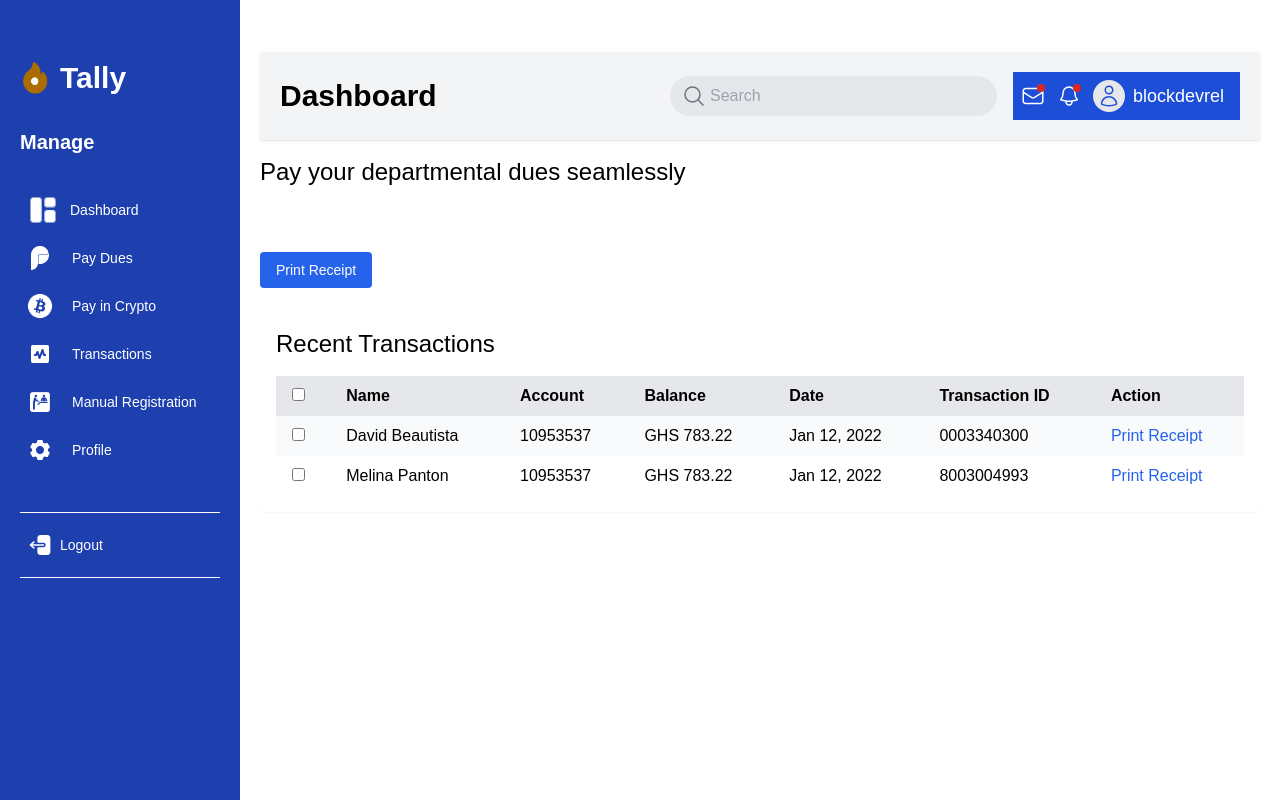
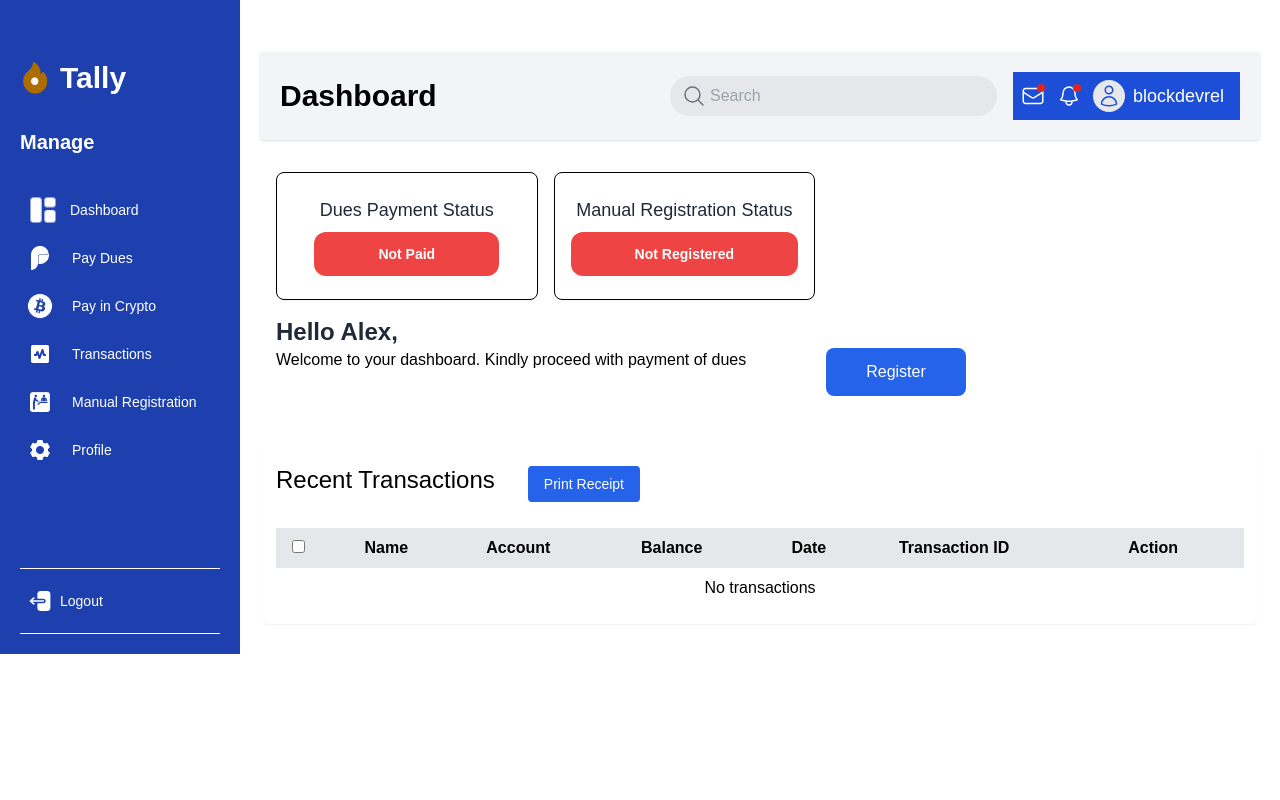
Before and after one commit to alexnjoya/dpay, a Next.js app: page /dashboard in a window 1280 px wide. Built offline with nearby package versions, Linux system fonts and the light colour scheme.

Commit message:
student dashboard

```diff
--- a/app/components/common/TransactionTable.tsx
+++ b/app/components/common/TransactionTable.tsx
@@ -18,36 +18,26 @@ const TransactionTable: React.FC = () => {
     setSelectAll(!selectAll);
   };
 
-  const transactions: Transaction[] = [
-    {
-      id: "0003340300",
-      name: "David Beautista",
-      account: "10953537",
-      balance: "GHS 783.22",
-      date: "Jan 12, 2022",
-    },
-    {
-      id: "8003004993",
-      name: "Melina Panton",
-      account: "10953537",
-      balance: "GHS 783.22",
-      date: "Jan 12, 2022",
-    },
-  ];
+  const transactions: Transaction[] = [];
 
   return (
     <>
       <div className="p-0">
-        <div className="mb-4 flex items-center justify-between">
-          <div className="mt-6">
+
+
+        <div className="min-w-full p-4 bg-white shadow-sm  rounded-lg">
+
+          <div className=  "grid grid-cols-1 gap-4 mb-2 md:grid-cols-2">
+          <div className="mr-28  gap-10">
+          <div className="flex justify-between items-center mb-2">
+            <h2 className="text-2xl pt-2 pb-4">Recent Transactions</h2>
             <button className="rounded bg-blue-600 px-4 py-2 text-sm text-white hover:bg-blue-700">
               Print Receipt
             </button>
           </div>
           </div>
+          </div>
 
-        <div className="min-w-full p-4 bg-white shadow-sm rounded-lg">
-          <h2 className="text-2xl pt-2 pb-4">Recent Transactions</h2>
 
           <table className="min-w-full">
             <thead>
@@ -64,7 +54,14 @@ const TransactionTable: React.FC = () => {
               </tr>
             </thead>
             <tbody>
-              {transactions.map((transaction, index) => (
+              {transactions.length === 0 ? (
+                <tr>
+                  <td colSpan={7} className="px-4 py-2 text-center">
+                    No transactions
+                  </td>
+                </tr>
+              ) : (
+                transactions.map((transaction, index) => (
                   <tr
                     key={index}
                     className={`hover:bg-gray-100 ${index % 2 === 0 ? "bg-gray-50" : "bg-white"}`}
@@ -85,7 +82,8 @@ const TransactionTable: React.FC = () => {
                       <button className="text-blue-600 hover:text-blue-800">Print Receipt</button>
                     </td>
                   </tr>
-              ))}
+                ))
+              )}
             </tbody>
           </table>
         </div>
--- a/app/components/common/sidebar.tsx
+++ b/app/components/common/sidebar.tsx
@@ -13,7 +13,7 @@ import cyptopay from "../assets/cryptopayy.png"
 const Sidebar: React.FC = () => {
 
   return (
-    <div className="bg-blue-800 text-sm text-white h-screen w-60 p-5">
+    <div className="bg-blue-800 text-sm text-white h-auto w-60 p-5">
       <div className="flex items-center mt-10 mb-8">
         <Image
           width={40}
@@ -27,7 +27,7 @@ const Sidebar: React.FC = () => {
       <div className=" text-xl mb-8 font-bold" >
         <h2>Manage</h2>
       </div>
-      <nav className="mb-10">
+      <nav className="mb-24">
         <ul className="space-y-1">
 
           <li className="flex items-start ml-2 text-20 cursor-pointer hover:text-blue-400">
--- /dev/null
+++ b/app/dashboard/dashboard.tsx
@@ -0,0 +1,41 @@
+import React from "react";
+import DashboardCard from "./dashboardcard";
+
+const Dashboard: React.FC = () => {
+  return (
+    <div className="flex flex-col items-start justify-start mt-4 mb-2 p-4 bg-white">
+      {/* Cards Section */}
+      <div className="grid grid-cols-1 gap-4 mb-2 md:grid-cols-2 ">
+        <DashboardCard
+          title="Dues Payment Status"
+          status="Not Paid"
+          isRegistered={false}
+        />
+        <DashboardCard
+          title="Manual Registration Status"
+          status="Not Registered"
+          isRegistered={false}
+        />
+      </div>
+
+      {/* Greeting Section */}
+      <div className="flex-col-2 ">
+        <h1 className="text-2xl font-bold mt-2 text-gray-800">Hello Alex,</h1>
+        <div className="flex items-start justify-start pb-5 text-md">
+            <h6>
+            Welcome to your dashboard. Kindly proceed with payment of dues
+            </h6>
+
+        <button className="px-10 py-3 ml-20 text-white bg-blue-600 rounded-lg hover:bg-blue-700">
+          Register
+        </button>
+        </div>
+      </div>
+
+      {/* Register Button */}
+
+    </div>
+  );
+};
+
+export default Dashboard;
--- /dev/null
+++ b/app/dashboard/dashboardcard.tsx
@@ -0,0 +1,24 @@
+import React from "react";
+
+interface DashboardCardProps {
+  title: string;
+  status: string;
+  isRegistered: boolean;
+}
+
+const DashboardCard: React.FC<DashboardCardProps> = ({ title, status, isRegistered }) => {
+  return (
+    <div className="flex flex-col items-center justify-center w-76 h-32 p-4 border border-black rounded-lg shadow-sm">
+      <h3 className="text-lg font-medium text-gray-800 text-center">{title}</h3>
+      <div
+        className={`flex items-center justify-center mt-2 px-16 py-3 text-sm font-semibold text-white rounded-xl ${
+          isRegistered ? "bg-green-500" : "bg-red-500"
+        }`}
+      >
+        {status}
+      </div>
+    </div>
+  );
+};
+
+export default DashboardCard;
--- a/app/dashboard/page.tsx
+++ b/app/dashboard/page.tsx
@@ -1,11 +1,13 @@
+import React from "react";
 import Sidebar from "../components/common/sidebar";
 import DashboardHeader from "../components/common/DashboardHeader";
-import CardStats from "../components/common/CardStats";
 import TransactionTable from "../components/common/TransactionTable";
-import { FaUserFriends } from "react-icons/fa";
-import React from "react";
+import Middle from "./dashboard"
+
+
 
 const Dashboard: React.FC = () => {
+
   const active: React.CSSProperties = {
     backgroundColor: "blue"
   };
@@ -15,9 +17,7 @@ const Dashboard: React.FC = () => {
       <Sidebar />
       <main className="flex-1 hover:bg-gray-100 p-5 ">
         <DashboardHeader />
-        <h2 className="flex items-start justify-start pt-4 pb-10 text-2xl">
-          Pay your departmental dues seamlessly
-        </h2>
+        <Middle />
         <TransactionTable />
       </main>
     </div>
```
Lines whose indentation alone changed are shown as unchanged.
